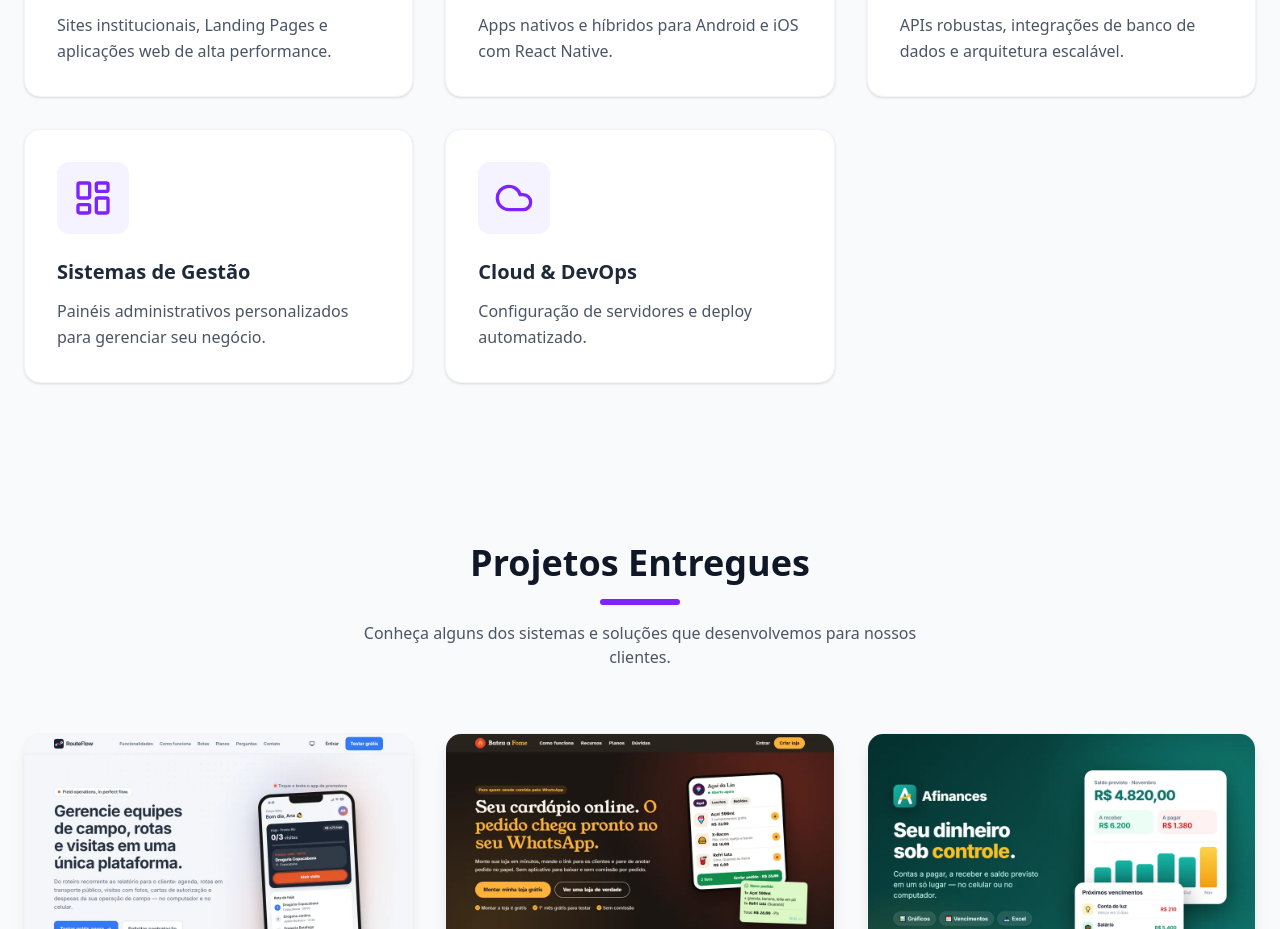
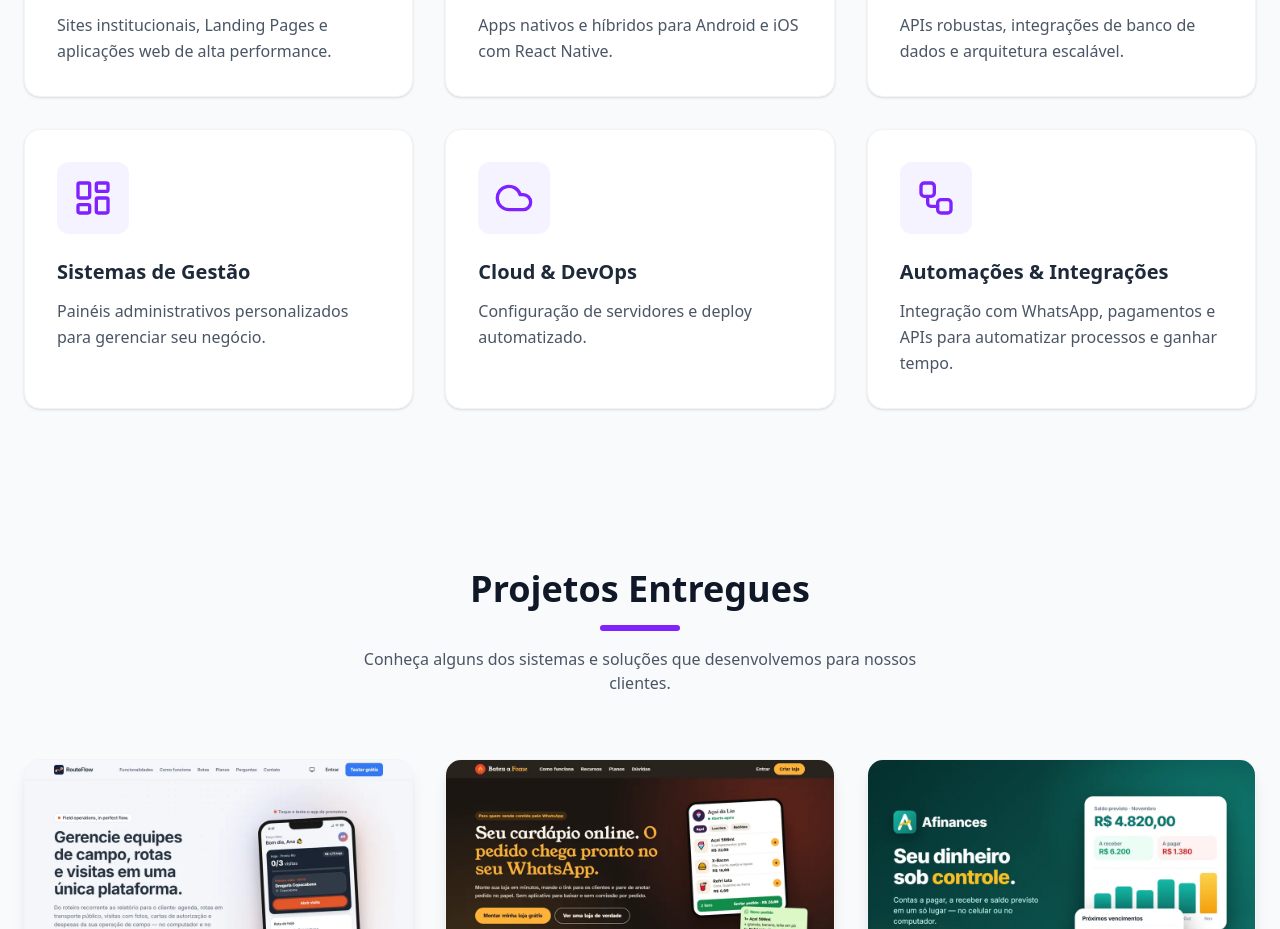
Before and after one commit to ArturMineiro/forge_dev_apps, a React (Vite) app: page / in a window 1280 px wide. Shown: the part 1160-2089 px from the top of the page. Built offline with nearby package versions, Linux system fonts and the light colour scheme.

Commit message:
feat: Adiciona card Automações & Integrações (grade de serviços 3x2)

```diff
--- a/src/components/Service.tsx
+++ b/src/components/Service.tsx
@@ -1,4 +1,4 @@
-import { Globe, Smartphone, Database, LayoutDashboard, Cloud } from "lucide-react";
+import { Globe, Smartphone, Database, LayoutDashboard, Cloud, Workflow } from "lucide-react";
 
 const services = [
   { icon: <Globe className="w-10 h-10" />, title: "Desenvolvimento Web", description: "Sites institucionais, Landing Pages e aplicações web de alta performance." },
@@ -6,6 +6,7 @@ const services = [
   { icon: <Database className="w-10 h-10" />, title: "Sistemas Backend", description: "APIs robustas, integrações de banco de dados e arquitetura escalável." },
   { icon: <LayoutDashboard className="w-10 h-10" />, title: "Sistemas de Gestão", description: "Painéis administrativos personalizados para gerenciar seu negócio." },
   { icon: <Cloud className="w-10 h-10" />, title: "Cloud & DevOps", description: "Configuração de servidores e deploy automatizado." },
+  { icon: <Workflow className="w-10 h-10" />, title: "Automações & Integrações", description: "Integração com WhatsApp, pagamentos e APIs para automatizar processos e ganhar tempo." },
 ];
 
 export default function Services() {
```
